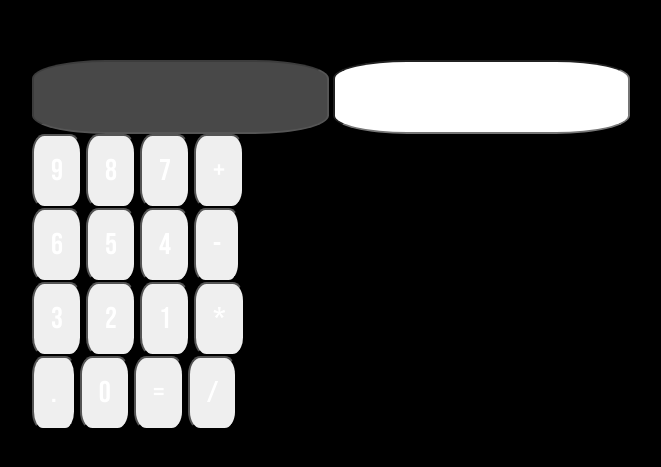
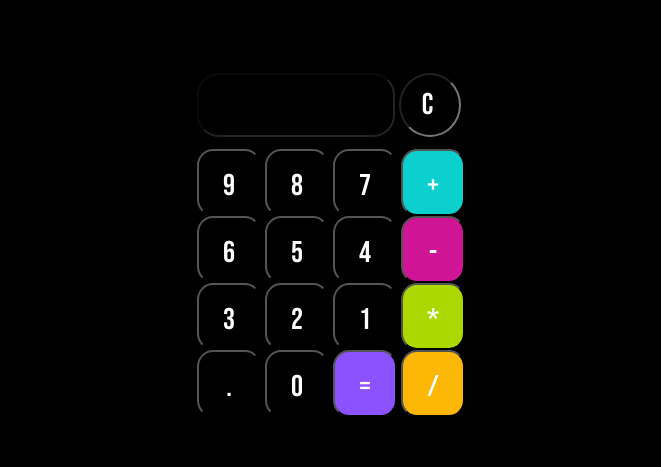
Before and after one commit to naylaprilla/calculadora, a plain HTML site: page Calculadoras/Calculadora TechLy/index.html in a window 1280 px wide. Shown: the part 163-630 px from the top of the page, without its empty margins (317-978 px from the left). Drawn offline with Linux system fonts and the light colour scheme.

Commit message:
collor and style buttons

```diff
--- a/Calculadoras/Calculadora TechLy/style.css
+++ b/Calculadoras/Calculadora TechLy/style.css
@@ -16,6 +16,60 @@ input {
     font-size: 30px;
     font-family: 'Bebas Neue', cursive;
     border-radius: 25%;
+}
 
+.num {
+    width: 64px;
+    height: 67px;
+}
+
+.num.maincolor {
 
 }
+
+.text {
+    width: 160px;
+    height: 26px;
+    border-radius: 22px;
+    letter-spacing: 5px;
+    text-align: center;
+    margin-bottom: 12px;
+}
+
+.text1 {
+    width: 24px;
+    height: 26px;
+    border-radius: 50%;
+    letter-spacing: 5px;
+    text-align: center;
+    margin-bottom: 12px;
+    cursor: pointer;
+}
+.main {
+    display: inline-block;
+}
+
+.maincolor {
+    background-color: #000;
+
+}
+
+.blue {
+    background-color: #0cd0cd;
+}
+
+.pin{
+    background-color: #cf1596 ;
+}
+
+.gre {
+    background-color: #aad800;
+}
+
+.pur {
+    background-color: #8c52ff;
+}
+
+.ora {
+    background-color: #fcb707;
+}
```
